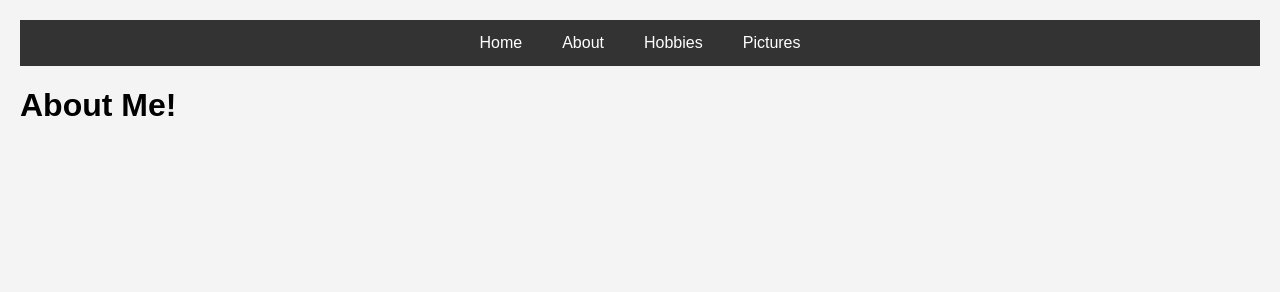
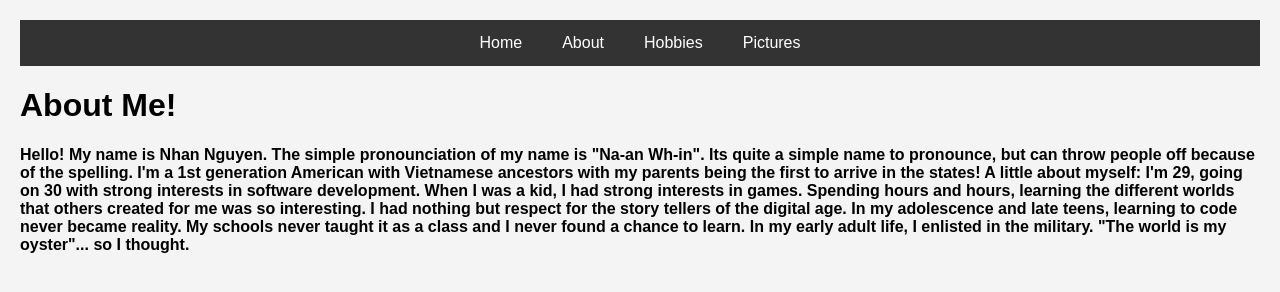
Before and after one commit to MrSmexyPants/MrSmexyPants.github.io, a plain HTML site: page about.html in a window 1280 px wide. Drawn offline with Linux system fonts and the light colour scheme.

Commit message:
Update about.html
Added paragraph in my about me page

```diff
--- a/about.html
+++ b/about.html
@@ -16,6 +16,17 @@
           </ul>
         </nav>
     <h1>About Me!</h1>
-    <b></b>
+    <b>
+      <p>
+        Hello! My name is Nhan Nguyen.  The simple pronounciation of my name is "Na-an Wh-in".
+        Its quite a simple name to pronounce, but can throw people off because of the spelling.
+        I'm a 1st generation American with Vietnamese ancestors with my parents being the first to arrive in the states!
+        A little about myself: I'm 29, going on 30 with strong interests in software development. When I was a kid,
+        I had strong interests in games.  Spending hours and hours, learning the different worlds that others
+        created for me was so interesting.  I had nothing but respect for the story tellers of the digital age.
+        In my adolescence and late teens, learning to code never became reality.  My schools never taught it as a class and I
+        never found a chance to learn.  In my early adult life, I enlisted in the military.  "The world is my oyster"... so I thought.
+      </p>
+    </b>
   </body>
 </html>
```
